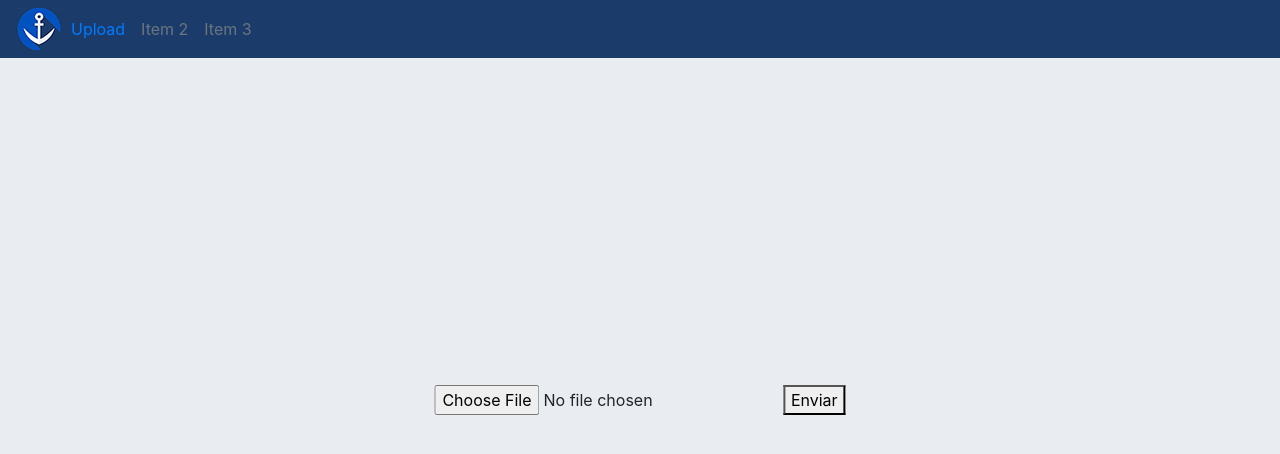
After one commit to felipe-cerqueira-lyra/EngSoftware, a Flask app: page /uploadf in a window 1280 px wide. The commit adds this page. Shown: the top 454 px of the page. Run offline with Flask 2, Linux system fonts and the light colour scheme; some libraries are stand-ins or nearby versions.

Commit message:
Create navigation bar

```diff
--- a/main.py
+++ b/main.py
@@ -1,5 +1,5 @@
 from website import create_app
-from flask import request, Response
+from flask import Flask, redirect, url_for, render_template, request, Response
 from werkzeug.utils import secure_filename
 
 from website.database.db import db
@@ -7,10 +7,13 @@ from website.database.models import Img
 
 app = create_app()
 
-
 @app.route('/')
 def home():
-    return 'Home Page'
+    return render_template("index.html")
+
+@app.route('/uploadf')
+def uploadf():
+    return render_template("upload.html")
 
 
 @app.route('/upload', methods=['POST'])
--- /dev/null
+++ b/website/static/style.css
@@ -0,0 +1,12 @@
+body {
+    background-color: #e9ecf1;
+}
+
+.central {
+    margin: 0;
+    position: absolute;
+    top: 50%;
+    left: 50%;
+    margin-right: -50%;
+    transform: translate(-50%, -50%)
+}
--- /dev/null
+++ b/website/templates/base.html
@@ -0,0 +1,41 @@
+<!doctype html>
+<html>
+<head>
+    <link rel="stylesheet" href="https://stackpath.bootstrapcdn.com/bootstrap/4.3.1/css/bootstrap.min.css" integrity="sha384-ggOyR0iXCbMQv3Xipma34MD+dH/1fQ784/j6cY/iJTQUOhcWr7x9JvoRxT2MZw1T" crossorigin="anonymous">
+    <link rel="stylesheet" type="text/css" href="{{ url_for('static', filename='style.css')}}">
+    <title>Anchor | {% block title %}{% endblock %}</title>
+</head>
+<body>
+
+      <nav class="navbar navbar-expand-lg" style="background-color: #1b3b6a; color: white;">
+        <a href="/">
+            <img src=" {{url_for('static', filename='images/logo-alt-alt.png')}}"
+                 alt="Logo">
+        </a>
+        <button class="navbar-toggler" type="button" data-toggle="collapse" data-target="#navbarNav" aria-controls="navbarNav" aria-expanded="false" aria-label="Toggle navigation">
+            <span class="navbar-toggler-icon"></span>
+        </button>
+        <div class="collapse navbar-collapse" id="navbarNav">
+            <ul class="navbar-nav">
+                <li class="nav-item">
+                    <a class="nav-link" href="/upload">Upload</a>
+                </li>
+                <li class="nav-item">
+                    <a class="nav-link disabled" href="#" tabindex="-1" aria-disabled="true">Item 2</a>
+                </li>
+                <li class="nav-item">
+                    <a class="nav-link disabled" href="#" tabindex="-1" aria-disabled="true">Item 3</a>
+                </li>
+            </ul>
+        </div>
+    </nav>
+
+
+    {% block content %}
+    {% endblock %}
+    <script src="https://code.jquery.com/jquery-3.3.1.slim.min.js" integrity="sha384-q8i/X+965DzO0rT7abK41JStQIAqVgRVzpbzo5smXKp4YfRvH+8abtTE1Pi6jizo" crossorigin="anonymous"></script>
+    <script src="https://cdnjs.cloudflare.com/ajax/libs/popper.js/1.14.7/umd/popper.min.js" integrity="sha384-UO2eT0CpHqdSJQ6hJty5KVphtPhzWj9WO1clHTMGa3JDZwrnQq4sF86dIHNDz0W1" crossorigin="anonymous"></script>
+    <script src="https://stackpath.bootstrapcdn.com/bootstrap/4.3.1/js/bootstrap.min.js" integrity="sha384-JjSmVgyd0p3pXB1rRibZUAYoIIy6OrQ6VrjIEaFf/nJGzIxFDsf4x0xIM+B07jRM" crossorigin="anonymous"></script>
+</body>
+
+</html>
--- /dev/null
+++ b/website/templates/upload.html
@@ -0,0 +1,9 @@
+{% extends "base.html" %}
+{% block title %} Upload {% endblock %}
+{% block content %}
+<div class="central">
+    <input type="file" />
+    <button type="submit">Enviar</button>
+</div>
+
+{% endblock %}
```
Also changed, not shown: website/templates/index.html (+4 -13 lines), website/static/images/logo-alt-alt.png (added), website/static/images/logo-alt.png (added), website/static/images/logo-anchor.jpg (added), website/static/images/logo.png (added).
